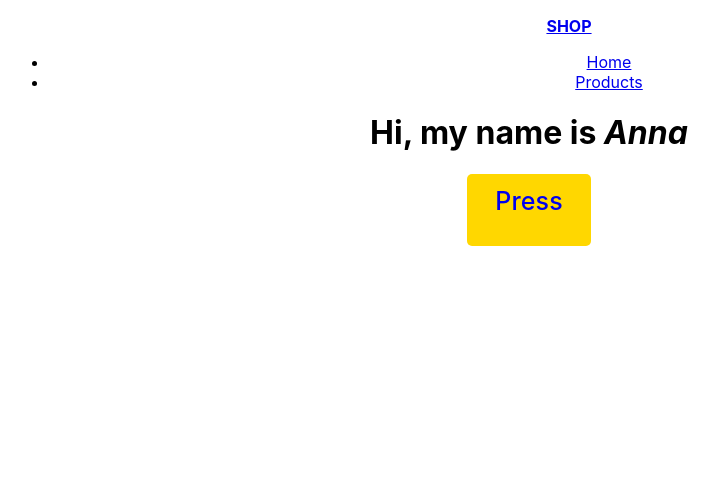
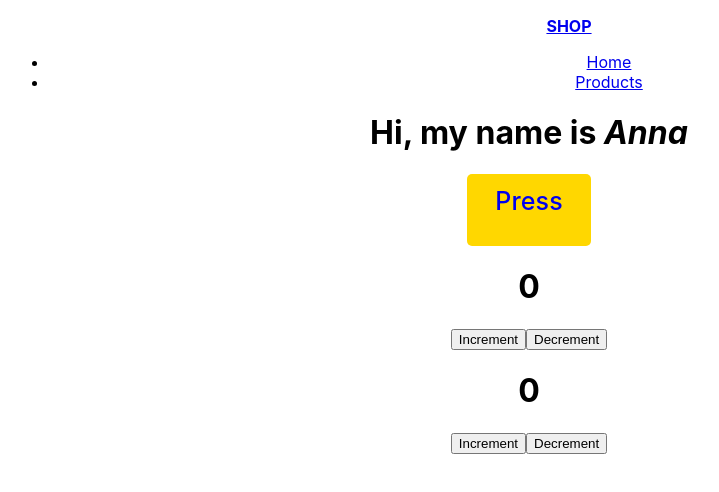
Before and after one commit to Nejanna/web---development, a React (Create React App) app: page / in a window 1280 px wide. Shown: the top 492 px of the page, without its empty margins (111-830 px from the left). Built offline with nearby package versions, Linux system fonts and the light colour scheme.

Commit message:
laboratory 4

```diff
--- a/src/App.js
+++ b/src/App.js
@@ -4,7 +4,8 @@ import ProductsPage from './prod_page/ProductsPage';
 import Body from './components/Body';
 import Footer from './components/Footer';
 import Navbar from './components/Navbar';
-
+import FuncComponent from './components/compon_lab4/FuncComponent';
+import ClassComponent from './components/compon_lab4/ClassComponent';
 import React, { useState } from 'react';
 
 function App() {
@@ -25,6 +26,8 @@ function MainLayout() {
     <>
       <Navbar />
       <Body />
+      <FuncComponent />
+      <ClassComponent />
       <Footer />
     </>
   );
--- /dev/null
+++ b/src/components/compon_lab4/ClassComponent.jsx
@@ -0,0 +1,29 @@
+import React, { useState } from 'react';
+
+class ClassComponent extends React.Component{
+    constructor (props){
+        super(props);
+        this.state={
+            count:0
+        }
+        this.increment = this.increment.bind(this);
+        this.decrement = this.decrement.bind(this);
+
+    }
+    increment (){
+        this.setState({count:this.state.count +1})
+    }
+    decrement(){
+        this.setState({count:this.state.count -1})
+    }
+    render(){
+        return(
+            <div>
+                <h1>{this.state.count}</h1>
+                <button onClick={this.increment}>Increment</button>
+                <button onClick={this.decrement}>Decrement</button>
+            </div>
+        )
+    }
+}
+export default ClassComponent;
--- /dev/null
+++ b/src/components/compon_lab4/FuncComponent.jsx
@@ -0,0 +1,20 @@
+import React, { useState } from 'react';
+
+const FuncComponent = function(){
+    const [count, setCount] = useState(0)
+
+    function increment(){
+        setCount(count +1)
+    }
+    function decrement(){
+        setCount(count -1)
+    }
+    return(
+        <div>
+            <h1>{count}</h1>
+            <button onClick={increment}>Increment</button>
+            <button onClick={decrement}>Decrement</button>
+        </div>
+    )
+}
+export default FuncComponent;
--- /dev/null
+++ b/src/hooks/useMyConsoleLogger.jsx
@@ -0,0 +1,6 @@
+import { useEffect } from 'react';
+export function useMyConsoleLogger (data) {
+    useEffect(() => {
+      console.log('Data:', data);
+    },[data]);
+  }
--- /dev/null
+++ b/src/hooks/useMyStatus.jsx
@@ -0,0 +1,10 @@
+import { useState} from 'react';
+export function useMyStatus(initialStatus) {
+    const [status, setStatus] = useState(initialStatus);
+
+    const updateStatus = (newStatus) => {
+      setStatus(newStatus);
+    };
+
+    return [status, updateStatus];
+  }
--- a/src/prod_page/CommentForm.jsx
+++ b/src/prod_page/CommentForm.jsx
@@ -1,7 +1,11 @@
 import React, { useState } from 'react';
+import { useMyStatus} from '../hooks/useMyStatus';
+import {useMyConsoleLogger} from '../hooks/useMyConsoleLogger';
 
 const CommentForm = ({ onAddComment }) => {
   const [newComment, setNewComment] = useState('');
+  const [status, setStatus] = useMyStatus('Активний');
+  useMyConsoleLogger(newComment);
 
   const handleInputChange = (event) => {
     setNewComment(event.target.value);
@@ -12,6 +16,7 @@ const CommentForm = ({ onAddComment }) => {
     if (newComment.trim() !== '') {
       onAddComment(newComment);
       setNewComment('');
+      setStatus('Коментар додано');
     }
   };
 
@@ -25,8 +30,10 @@ const CommentForm = ({ onAddComment }) => {
           onChange={handleInputChange}
         />
       </label>
-      <button type="submit">Додати</button>
+      <button type="submit">Відправити</button>
+      <p>Статус: {status}</p>
     </form>
   );
 };
+
 export default CommentForm;
```
